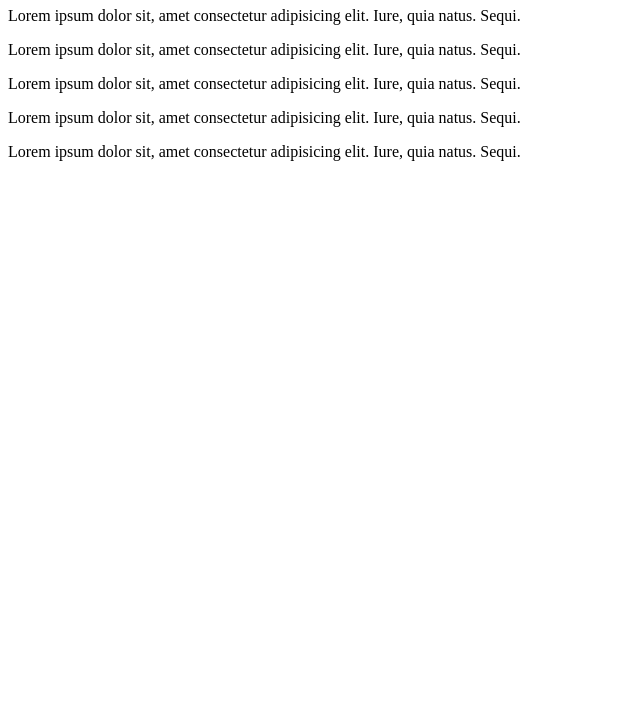
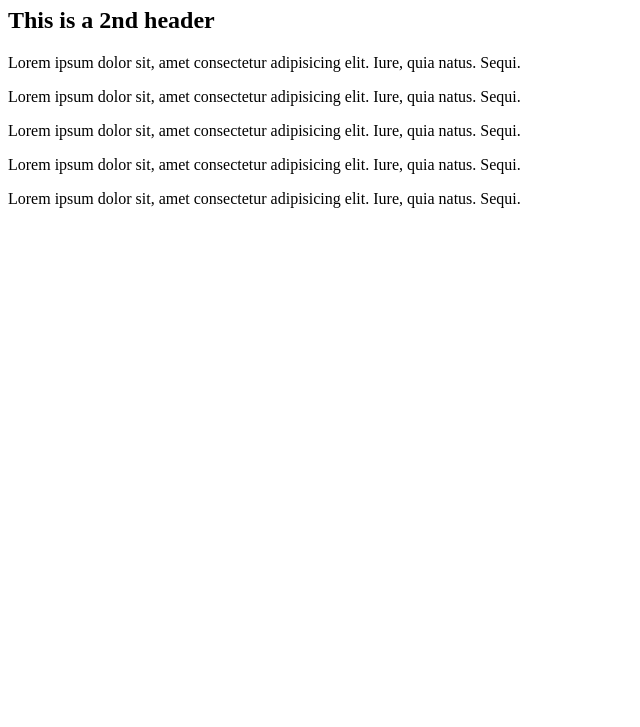
Before and after one commit to vik-kalsi/second_git_project, a plain HTML site: page index.html in a window 1280 px wide. Shown: the part 73-800 px from the top of the page, without its empty margins (0-640 px from the left). Drawn offline with Linux system fonts and the light colour scheme.

Commit message:
Adding 2nd header

```diff
--- a/index.html
+++ b/index.html
@@ -8,6 +8,7 @@
 
 <body>
     <h1>This is a 2nd Git Project</h1>
+    <h2>This is a 2nd header</h2>
 
     <p>Lorem ipsum dolor sit, amet consectetur adipisicing elit. Iure, quia natus. Sequi.</p>
     <p>Lorem ipsum dolor sit, amet consectetur adipisicing elit. Iure, quia natus. Sequi.</p>
```
